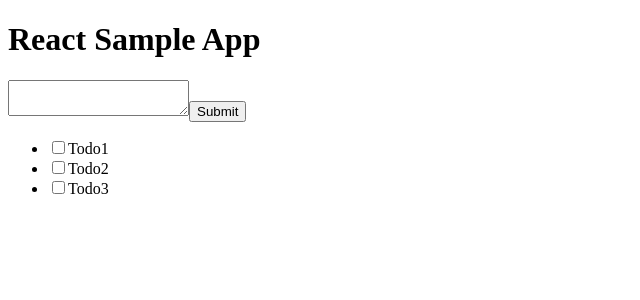
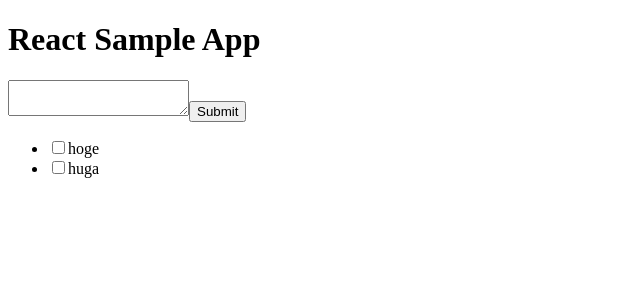
Before and after one commit to EgumaYuto/react-sample-app, a React app: page / in a window 1280 px wide. Shown: the top 300 px of the page, without its empty margins (0-640 px from the left). Built offline with nearby package versions, Linux system fonts and the light colour scheme; the HTML template or start-up script is replaced by a standard one.

Commit message:
generate short id

```diff
--- a/package.json
+++ b/package.json
@@ -15,6 +15,7 @@
     "@babel/core": "^7.6.4",
     "@babel/preset-env": "^7.6.3",
     "@babel/preset-react": "^7.6.3",
+    "@types/shortid": "0.0.29",
     "awesome-typescript-loader": "^5.2.1",
     "babel-loader": "^8.0.6",
     "source-map-loader": "^0.2.4",
@@ -27,6 +28,7 @@
     "@types/react": "^16.9.11",
     "@types/react-dom": "^16.9.3",
     "react": "^16.11.0",
-    "react-dom": "^16.11.0"
+    "react-dom": "^16.11.0",
+    "shortid": "^2.2.15"
   }
 }
--- a/src/components/App.tsx
+++ b/src/components/App.tsx
@@ -1,6 +1,7 @@
 import * as React from "react";
 import {TodoList} from "./TodoList";
 import {TodoForm} from "./TodoForm";
+import * as ShortId from "shortid";
 
 export interface AppProps { }
 
@@ -10,7 +11,16 @@ export class App extends React.Component<AppProps, {}> {
           <div>
               <h1>React Sample App</h1>
               <TodoForm />
-              <TodoList />
+              <TodoList todoList={[
+                  {
+                    id: ShortId.generate(),
+                    title: 'hoge',
+                  },
+                  {
+                    id: ShortId.generate(),
+                    title: 'huga',
+                  }
+              ]} />
           </div>
       );
   }
--- a/src/components/TodoList.tsx
+++ b/src/components/TodoList.tsx
@@ -1,20 +1,27 @@
 import * as React from "react";
 import {Todo} from "./Todo";
 
-export class TodoList extends React.Component {
+interface Props {
+    todoList: Array<{
+        id: string
+        title: string
+    }>
+}
+
+export class TodoList extends React.Component<Props> {
 
     render() {
         return (
             <ul>
-                <li>
-                    <Todo title={"Todo1"} />
-                </li>
-                <li>
-                    <Todo title={"Todo2"} />
-                </li>
-                <li>
-                    <Todo title={"Todo3"} />
-                </li>
+                {
+                    this.props.todoList.map((todo) => {
+                        return (
+                            <li key={todo.id}>
+                                <Todo title={todo.title} />
+                            </li>
+                        );
+                    })
+                }
             </ul>
         )
     }
```
Also changed, not shown: 1 other file (tests, documents, lock files or other folders).
